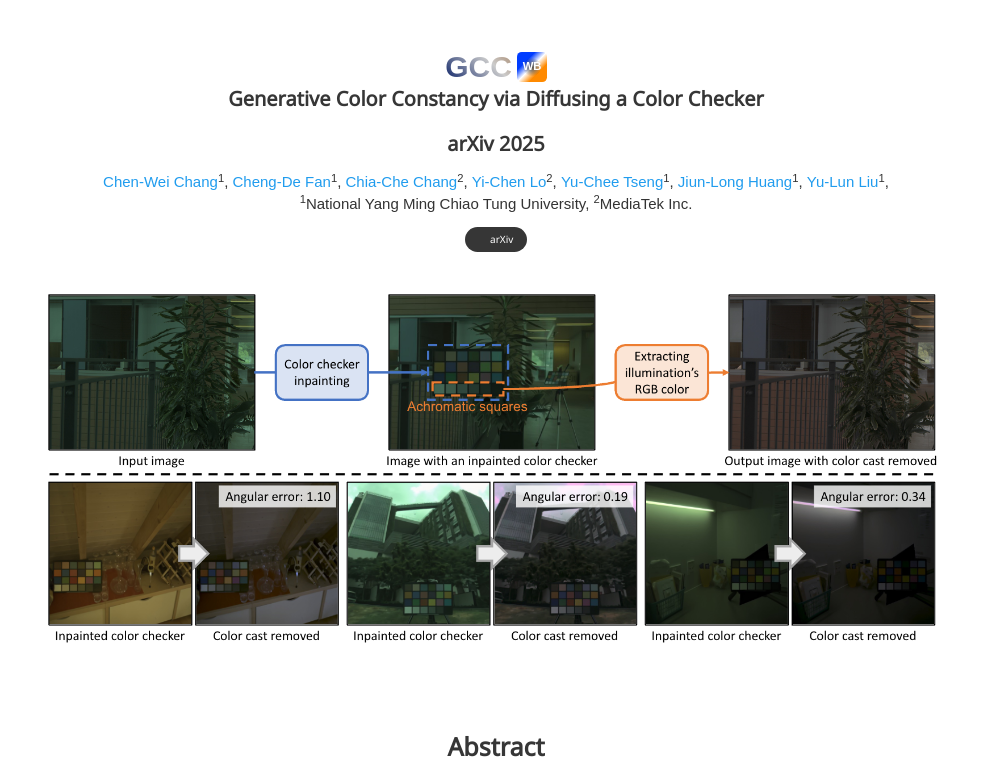
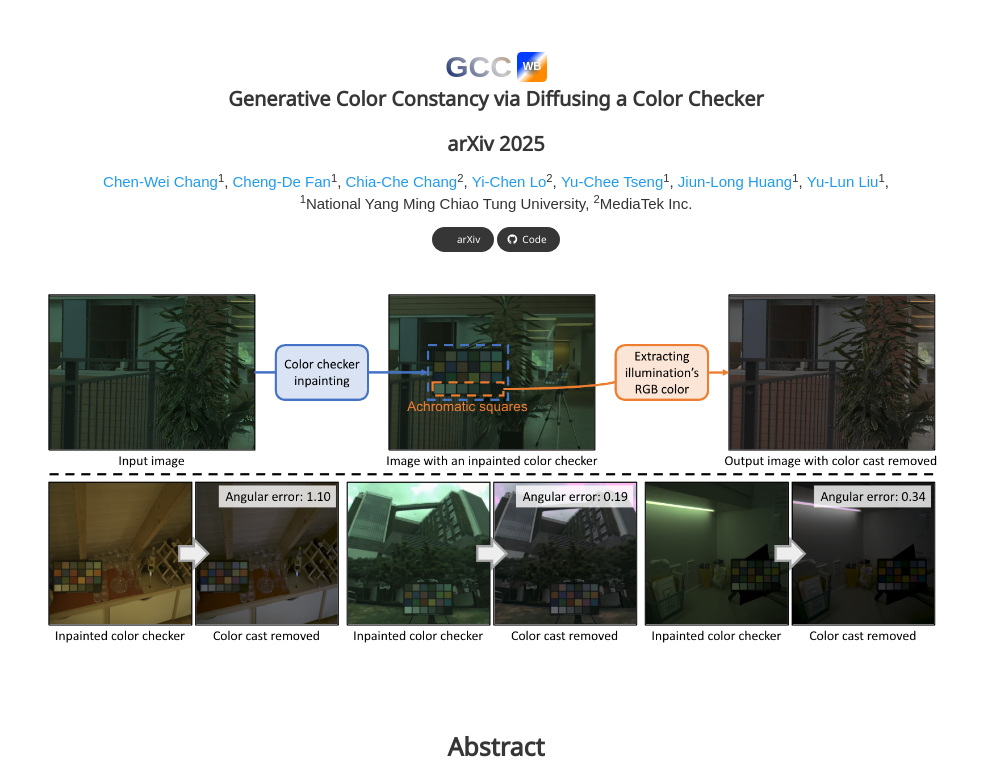
Before and after one commit to youzhe0305/YouZhe_Personal_Page, a plain HTML site: page GCC/index.html in a window 1280 px wide. Shown: the top 772 px of the page, without its empty margins (144-1135 px from the left). Drawn offline with nearby package versions, Linux system fonts and the light colour scheme; some packages are replaced by stand-ins of ours; a script that the page names is missing; some icons are missing; files whose address does not match are found by name; a web font is replaced by a local one.

Commit message:
update web

```diff
--- a/GCC/index.html
+++ b/GCC/index.html
@@ -104,17 +104,8 @@
           <div class="column has-text-centered">
             <div class="publication-links">
               <!-- PDF Link. -->
-              <!-- <span class="link-block">
-                <a href="https://arxiv.org/pdf/2011.12948"
-                   class="external-link button is-normal is-rounded is-dark">
-                  <span class="icon">
-                      <i class="fas fa-file-pdf"></i>
-                  </span>
-                  <span>Paper</span>
-                </a>
-              </span> -->
               <span class="link-block">
-                <a href=""
+                <a href="http://arxiv.org/abs/2502.05176"
                    class="external-link button is-normal is-rounded is-dark">
                   <span class="icon">
                       <i class="ai ai-arxiv"></i>
@@ -122,7 +113,15 @@
                   <span>arXiv</span>
                 </a>
               </span>
-
+              <span class="link-block">
+                <a href="https://github.com/kkennethwu/AuraFusion360_official.git"
+                   class="external-link button is-normal is-rounded is-dark">
+                  <span class="icon">
+                      <i class="fab fa-github"></i>
+                  </span>
+                  <span>Code</span>
+                  </a>
+              </span>
               <span class="link-block">
               <!-- Dataset Link. -->
               <!-- <span class="link-block">
```
Lines whose indentation alone changed are shown as unchanged.
